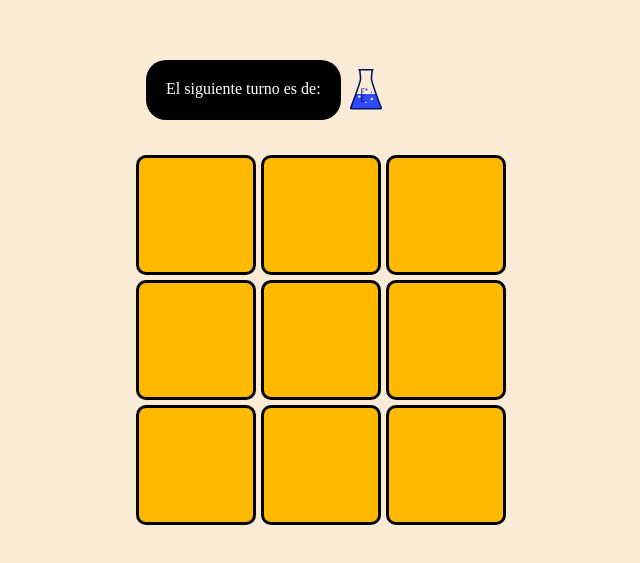
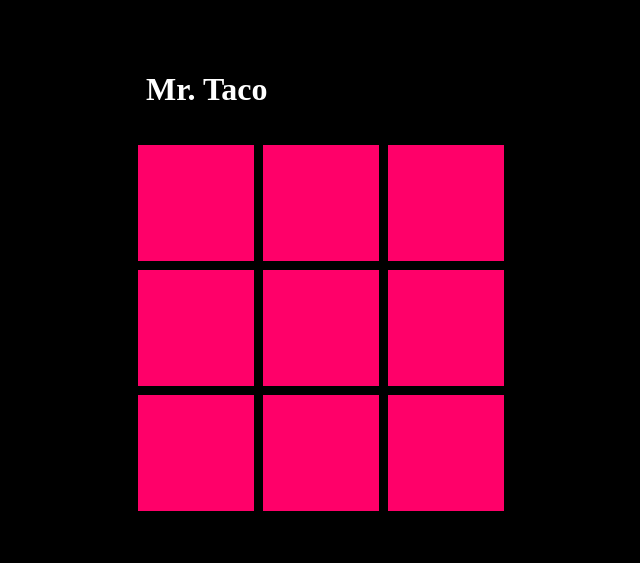
Before and after one commit to PacoNavarrete/tic-tac-toe-animated, a React (Vite) app: page / in a window 1280 px wide. Shown: the part 123-686 px from the top of the page, without its empty margins (319-959 px from the left). Built offline with nearby package versions, Linux system fonts and the light colour scheme.

Commit message:
Change: color theme and fix texts

```diff
--- a/src/components/Board.jsx
+++ b/src/components/Board.jsx
@@ -2,13 +2,18 @@ import { useState } from 'react';
 import { BoardRow } from '../stitches_styles/BoardRow';
 import { Square } from './square';
 import calculateWinner from '../helpers/calculateWinner';
-import { WinnerMessage, WinnerText } from '../stitches_styles/WinnerMessage';
-import { TurnMessage, TurnText } from '../stitches_styles/TurnMessage';
+import { WinnerMessage } from '../stitches_styles/WinnerMessage';
+import { TurnMessage } from '../stitches_styles/TurnMessage';
 import { AsideBox } from '../stitches_styles/AsideBox';
 import { GameBox } from '../stitches_styles/GameBox';
 import { BoardWrapper } from '../stitches_styles/Wrappers';
 import { AsideItem } from '../stitches_styles/AsideItem';
-import { MedTitle, SmallTitle } from '../stitches_styles/Text';
+import {
+  MedTitle,
+  SmallTitle,
+  TurnText,
+  WinnerText,
+} from '../stitches_styles/Text';
 
 let indexId = 1;
 
@@ -20,11 +25,12 @@ export default function Board() {
   const [history, setHistory] = useState([
     { indexId: 0, data: Array(9).fill(null), isTurOf: 'starting point' },
   ]);
+  const [itemClicked, setItemClicked] = useState(null);
 
   function handleSquareClick(i) {
     const nextSquares = squareValues.slice();
-    if (nextSquares[i] === null && winner === false) {
-      const tiTacMark = isXTurn ? '/icons/bio-1.svg' : '/icons/bio-2.svg';
+    if (nextSquares[i] === null && winner === false && tie == null) {
+      const tiTacMark = isXTurn ? '/icons/taco.svg' : '/icons/burger.svg';
       nextSquares[i] = tiTacMark;
       setSquareValues(nextSquares);
       setHistory([
@@ -40,8 +46,9 @@ export default function Board() {
     }
   }
 
-  function handleNavigateHistory(data) {
+  function handleNavigateHistory(data, id) {
     setSquareValues(data);
+    setItemClicked(id);
   }
 
   return (
@@ -55,12 +62,13 @@ export default function Board() {
             return (
               <AsideItem
                 key={item.indexId}
-                onClick={() => handleNavigateHistory(item.data)}
+                onClick={() => handleNavigateHistory(item.data, item.indexId)}
                 css={{
-                  backgroundColor: item.indexId === 0 ? 'Yellow' : '',
+                  backgroundColor:
+                    itemClicked == item.indexId ? 'rgb(255 0 105)' : '',
                 }}
               >
-                <SmallTitle>Movimiento | {item.indexId}</SmallTitle>
+                <SmallTitle>Movimiento {item.indexId}</SmallTitle>
               </AsideItem>
             );
           })}
@@ -69,16 +77,22 @@ export default function Board() {
       <BoardWrapper>
         {winner ? (
           <WinnerMessage>
-            <WinnerText>El ganador es:</WinnerText>
+            <WinnerText>!Ganador!</WinnerText>
             <img src={winner} width="50px" />
           </WinnerMessage>
         ) : !tie ? (
           <TurnMessage>
-            <TurnText>El siguiente turno es de: </TurnText>
+            <TurnText> </TurnText>
             {isXTurn ? (
-              <img src={'/icons/bio-1.svg'} width="50px" data-aos="fade-down" />
+              // <img src={'/icons/taco.svg'} width="50px" data-aos="fade-down" />
+              <TurnText> Mr. Taco</TurnText>
             ) : (
-              <img src={'/icons/bio-2.svg'} width="50px" data-aos="fade-down" />
+              // <img
+              //   src={'/icons/burger.svg'}
+              //   width="50px"
+              //   data-aos="fade-down"
+              // />
+              <TurnText> Ms. Hamburguesa</TurnText>
             )}
           </TurnMessage>
         ) : null}
--- a/src/global.css
+++ b/src/global.css
@@ -3,5 +3,5 @@
   padding: 0;
 }
 main {
-  background-color: antiquewhite;
+  background-color:black;
 }
--- a/src/stitches_styles/AsideItem.jsx
+++ b/src/stitches_styles/AsideItem.jsx
@@ -12,6 +12,7 @@ export const AsideItem = styled('div', {
   textAlign: 'center',
   '&:hover': {
     cursor: 'pointer',
-    backgroundColor: 'rgb(255, 185, 0)',
+    backgroundColor: 'rgb(255 0 105)',
   },
+
 });
--- a/src/stitches_styles/Buttons.jsx
+++ b/src/stitches_styles/Buttons.jsx
@@ -1,9 +1,9 @@
 import { styled } from '@stitches/react';
 
 export const CrossButton = styled('button', {
-  backgroundColor: '#FFB900',
-  border: '3px solid black',
-  borderRadius: '10px',
+  backgroundColor: 'rgb(255 0 105)',
+  border: '2px solid black',
+  borderRadius: '0px',
   width: '120px',
   height: '120px',
   '&:hover': {
--- a/src/stitches_styles/Text.jsx
+++ b/src/stitches_styles/Text.jsx
@@ -3,6 +3,7 @@ import '@fontsource-variable/open-sans';
 
 export const TextBase = styled('p', {
   fontFamily: 'Open Sans Variable',
+  height: 'auto',
 });
 
 export const BigTitle = styled(TextBase, {
@@ -21,3 +22,11 @@ export const SmallTitle = styled(TextBase, {
   fontWeight: '600',
   color: '#000',
 });
+
+export const TurnText = styled(MedTitle, {
+  color: '#fff',
+});
+
+export const WinnerText = styled(TurnText, {
+
+})
--- a/src/stitches_styles/TurnMessage.jsx
+++ b/src/stitches_styles/TurnMessage.jsx
@@ -1,5 +1,4 @@
 import { styled } from '@stitches/react';
-import { WinnerText } from './WinnerMessage';
 
 export const TurnMessage = styled('div', {
   display: 'flex',
@@ -11,5 +10,3 @@ export const TurnMessage = styled('div', {
   width: 'fit-content',
   height: 'fit-content',
 });
-
-export const TurnText = styled(WinnerText, {});
--- a/src/stitches_styles/WinnerMessage.jsx
+++ b/src/stitches_styles/WinnerMessage.jsx
@@ -10,12 +10,3 @@ export const WinnerMessage = styled('div', {
   width: 'fit-content',
   height: 'fit-content',
 });
-
-export const WinnerText = styled('p', {
-  backgroundColor: 'Black',
-  color: 'White',
-  width: 'auto',
-  height: '20px',
-  padding: '20px 20px',
-  borderRadius: '20px',
-});
```
Also changed, not shown: public/icons/burger.svg (added), public/icons/taco.svg (added).
